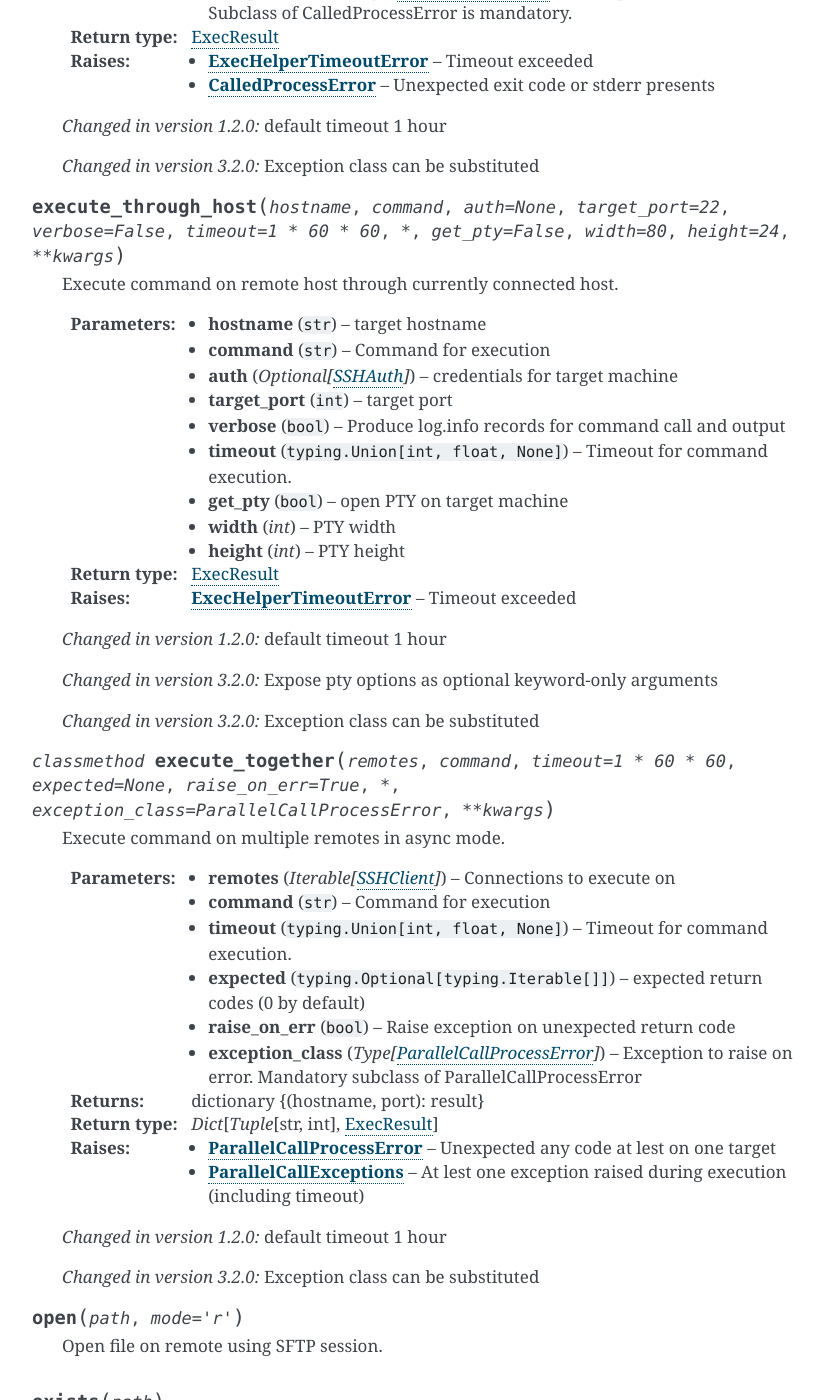
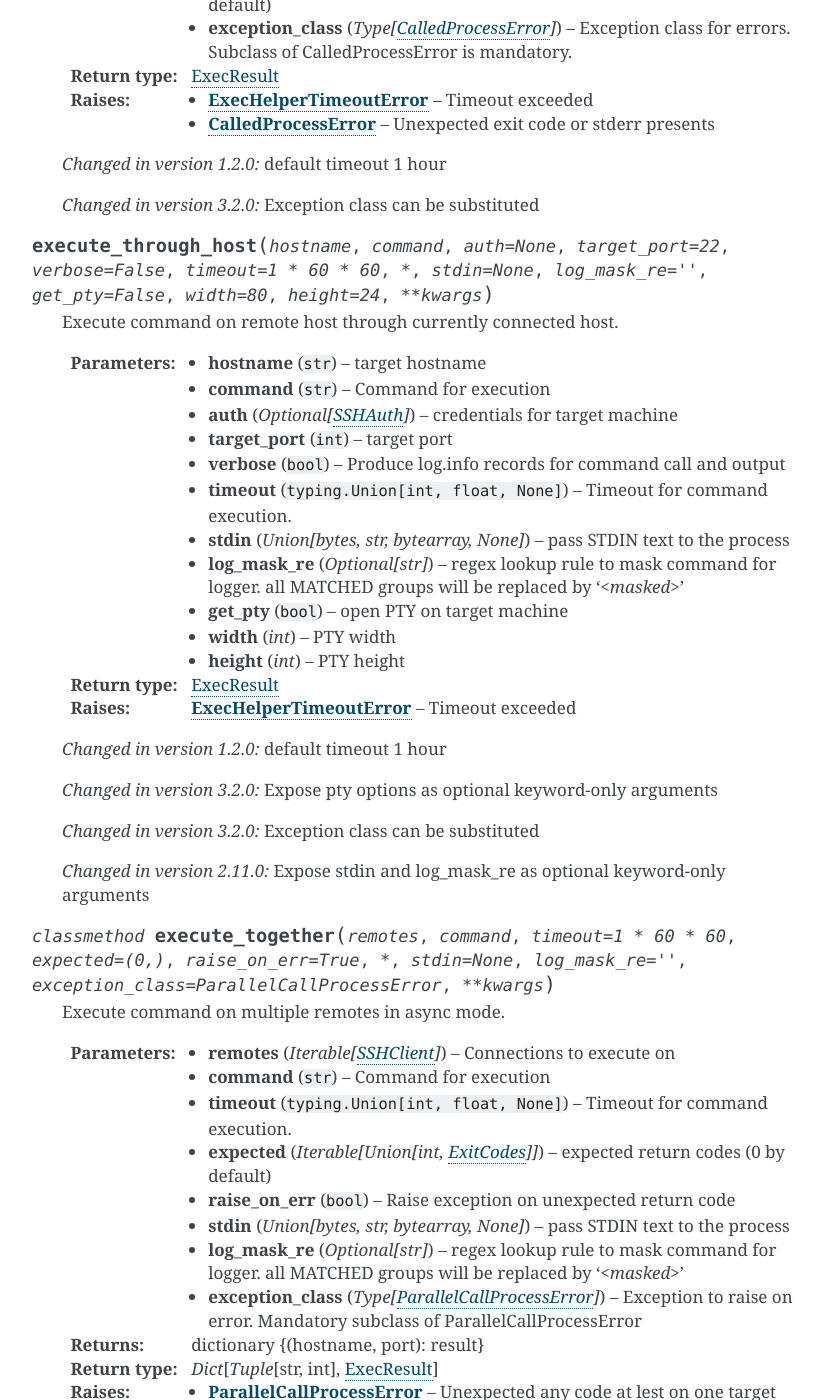
Before and after one commit to python-useful-helpers/exec-helpers, a Sphinx documentation site: the page built from doc/source/SSHClient.rst, in a window 1280 px wide and 1400 px high, scrolled down 4388 px. Shown: the whole window, without its empty margins (248-1072 px from the left). Built offline with Sphinx 7.4.7, drawn with Linux system fonts in a browser that asks for light colours; some of the changed text lies outside the part shown.

Commit message:
Update docs: expected is not optional
(cherry picked from commit 31c6a013ad7b3d8fe2772be562868f1c9f976290)
(cherry picked from commit df8a43853d1c7306ccdee084136208df2b74dfac)
(cherry picked from commit f4908a594d81490a69b37dd94e47b5b214b41021)

On subprocess kill write exit code to result to prevent changes (#120)

* fix missed docstring

(cherry picked from commit fb0ef72af9b5170ad3be012bc356b4a503292488)

Add timestamp of command start to execute_async for future processing

(cherry picked from commit b3dc16231d18a4baf64586003a98caccf101e1b6)

More info in result: start timestamp (#124)

(cherry picked from commit 8b7a8e78ed7a888f6bfea7ab04c81ca7fd7ca2a3)

Always set timestamp on kill, provide spent time in str()

(cherry picked from commit 06f1650e0818b5fe8adf923a36c5999f0e4597d5)

```diff
--- a/doc/source/SSHClient.rst
+++ b/doc/source/SSHClient.rst
@@ -182,7 +182,7 @@ API: SSHClient and SSHAuth.
 
         .. versionadded:: 2.9.4
 
-    .. py:method:: check_call(command, verbose=False, timeout=1*60*60, error_info=None, expected=None, raise_on_err=True, *, exception_class=CalledProcessError, **kwargs)
+    .. py:method:: check_call(command, verbose=False, timeout=1*60*60, error_info=None, expected=(0,), raise_on_err=True, *, exception_class=CalledProcessError, **kwargs)
 
         Execute command and check for return code.
 
@@ -195,7 +195,7 @@ API: SSHClient and SSHAuth.
         :param error_info: Text for error details, if fail happens
         :type error_info: ``typing.Optional[str]``
         :param expected: expected return codes (0 by default)
-        :type expected: ``typing.Optional[typing.Iterable[int]]``
+        :type expected: typing.Iterable[typing.Union[int, ExitCodes]]
         :param raise_on_err: Raise exception on unexpected return code
         :type raise_on_err: ``bool``
         :param exception_class: Exception class for errors. Subclass of CalledProcessError is mandatory.
@@ -206,8 +206,9 @@ API: SSHClient and SSHAuth.
 
         .. versionchanged:: 1.2.0 default timeout 1 hour
         .. versionchanged:: 3.2.0 Exception class can be substituted
+        .. versionchanged:: 2.11.0 Expected is not optional, defaults os dependent
 
-    .. py:method:: check_stderr(command, verbose=False, timeout=1*60*60, error_info=None, raise_on_err=True, *, expected=None, exception_class=CalledProcessError, **kwargs)
+    .. py:method:: check_stderr(command, verbose=False, timeout=1*60*60, error_info=None, raise_on_err=True, *, expected=(0,), exception_class=CalledProcessError, **kwargs)
 
         Execute command expecting return code 0 and empty STDERR.
 
@@ -222,7 +223,7 @@ API: SSHClient and SSHAuth.
         :param raise_on_err: Raise exception on unexpected return code
         :type raise_on_err: ``bool``
         :param expected: expected return codes (0 by default)
-        :type expected: typing.Optional[typing.Iterable[typing.Union[int, ExitCodes]]]
+        :type expected: typing.Iterable[typing.Union[int, ExitCodes]]
         :param exception_class: Exception class for errors. Subclass of CalledProcessError is mandatory.
         :type exception_class: typing.Type[CalledProcessError]
         :rtype: ExecResult
@@ -232,7 +233,7 @@ API: SSHClient and SSHAuth.
         .. versionchanged:: 1.2.0 default timeout 1 hour
         .. versionchanged:: 3.2.0 Exception class can be substituted
 
-    .. py:method:: execute_through_host(hostname, command, auth=None, target_port=22, verbose=False, timeout=1*60*60, *, get_pty=False, width=80, height=24, **kwargs)
+    .. py:method:: execute_through_host(hostname, command, auth=None, target_port=22, verbose=False, timeout=1*60*60, *, stdin=None, log_mask_re="", get_pty=False, width=80, height=24, **kwargs)
 
         Execute command on remote host through currently connected host.
 
@@ -248,6 +249,11 @@ API: SSHClient and SSHAuth.
         :type verbose: ``bool``
         :param timeout: Timeout for command execution.
         :type timeout: ``typing.Union[int, float, None]``
+        :param stdin: pass STDIN text to the process
+        :type stdin: typing.Union[bytes, str, bytearray, None]
+        :param log_mask_re: regex lookup rule to mask command for logger.
+                            all MATCHED groups will be replaced by '<*masked*>'
+        :type log_mask_re: typing.Optional[str]
         :param get_pty: open PTY on target machine
         :type get_pty: ``bool``
         :param width: PTY width
@@ -260,8 +266,9 @@ API: SSHClient and SSHAuth.
         .. versionchanged:: 1.2.0 default timeout 1 hour
         .. versionchanged:: 3.2.0 Expose pty options as optional keyword-only arguments
         .. versionchanged:: 3.2.0 Exception class can be substituted
+        .. versionchanged:: 2.11.0 Expose stdin and log_mask_re as optional keyword-only arguments
 
-    .. py:classmethod:: execute_together(remotes, command, timeout=1*60*60, expected=None, raise_on_err=True, *, exception_class=ParallelCallProcessError, **kwargs)
+    .. py:classmethod:: execute_together(remotes, command, timeout=1*60*60, expected=(0,), raise_on_err=True, *, stdin=None, log_mask_re="", exception_class=ParallelCallProcessError, **kwargs)
 
         Execute command on multiple remotes in async mode.
 
@@ -272,9 +279,14 @@ API: SSHClient and SSHAuth.
         :param timeout: Timeout for command execution.
         :type timeout: ``typing.Union[int, float, None]``
         :param expected: expected return codes (0 by default)
-        :type expected: ``typing.Optional[typing.Iterable[]]``
+        :type expected: typing.Iterable[typing.Union[int, ExitCodes]]
         :param raise_on_err: Raise exception on unexpected return code
         :type raise_on_err: ``bool``
+        :param stdin: pass STDIN text to the process
+        :type stdin: typing.Union[bytes, str, bytearray, None]
+        :param log_mask_re: regex lookup rule to mask command for logger.
+                            all MATCHED groups will be replaced by '<*masked*>'
+        :type log_mask_re: typing.Optional[str]
         :param exception_class: Exception to raise on error. Mandatory subclass of ParallelCallProcessError
         :type exception_class: typing.Type[ParallelCallProcessError]
         :return: dictionary {(hostname, port): result}
@@ -284,6 +296,8 @@ API: SSHClient and SSHAuth.
 
         .. versionchanged:: 1.2.0 default timeout 1 hour
         .. versionchanged:: 3.2.0 Exception class can be substituted
+        .. versionchanged:: 2.11.0 Expected is not optional, defaults os dependent
+        .. versionchanged:: 2.11.0 Expose stdin and log_mask_re as optional keyword-only arguments
 
     .. py:method:: open(path, mode='r')
 
@@ -448,3 +462,9 @@ API: SSHClient and SSHAuth.
     .. py:attribute:: stdout
 
         ``typing.Optional[paramiko.ChannelFile]``
+
+    .. py:attribute:: started
+
+        ``datetime.datetime``
+
+        .. versionadded:: 2.11.0
```
Also changed, not shown: README.rst (+8 -4 lines), appveyor.yml (+2 -10 lines), doc/source/ExecResult.rst (+18 -1 lines), doc/source/Subprocess.rst (+12 -4 lines), doc/source/exceptions.rst (+48 -20 lines), 7 other files.
